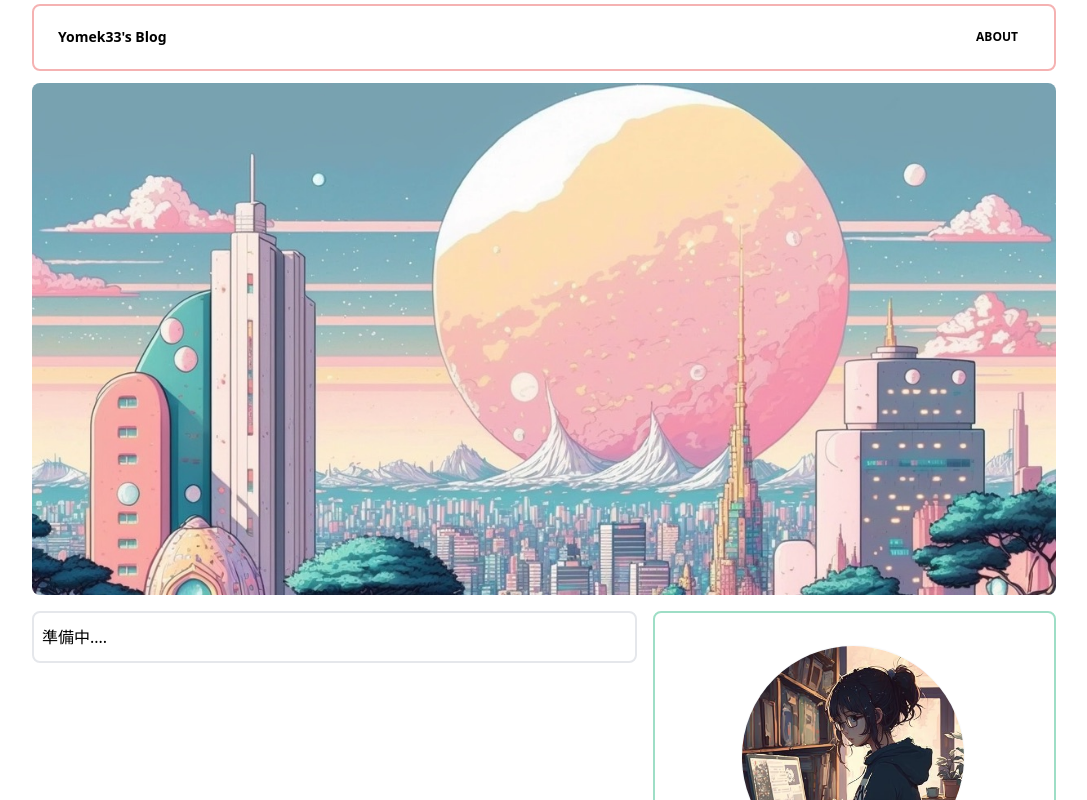
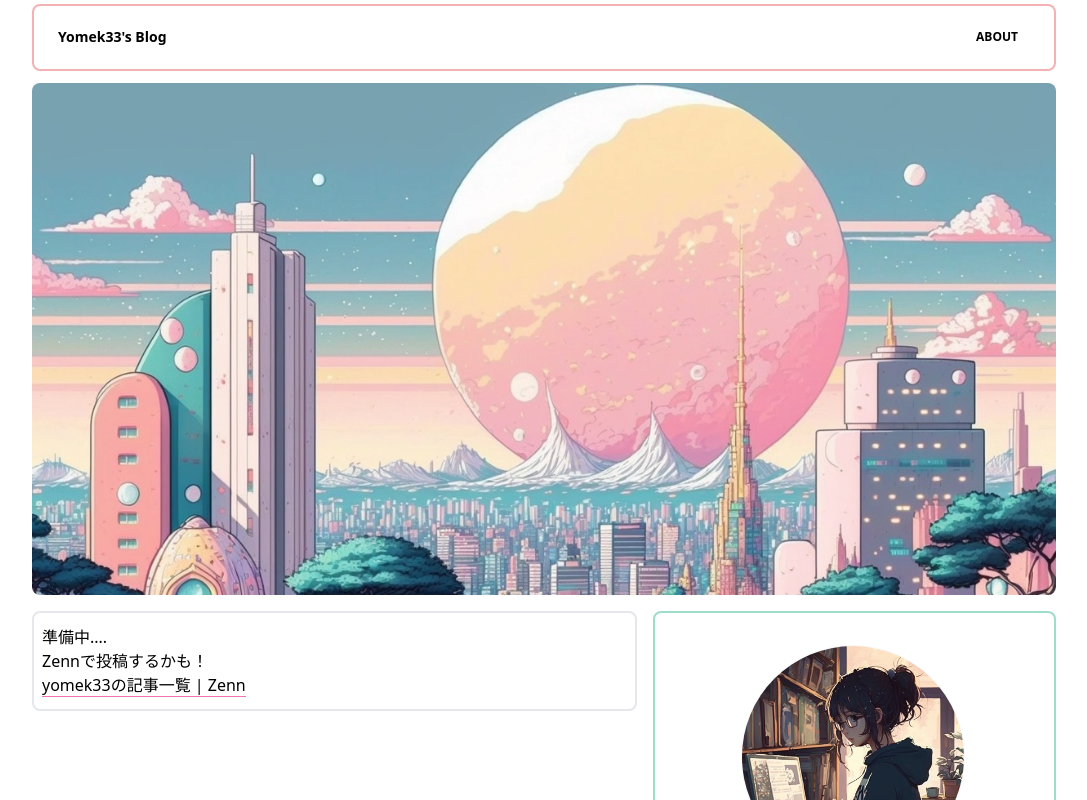
Before and after one commit to yomek33/bloglo, a Next.js app: page /about in a window 1280 px wide. Shown: the top 800 px of the page, without its empty margins (96-1183 px from the left). Built offline with nearby package versions, Linux system fonts and the light colour scheme.

Commit message:
add zenn link

```diff
--- a/package.json
+++ b/package.json
@@ -29,7 +29,8 @@
     "react": "18.2.0",
     "react-dom": "18.2.0",
     "react-syntax-highlighter": "^15.5.0",
-    "sharp": "^0.31.3"
+    "sharp": "^0.31.3",
+    "vercel": "^32.5.0"
   },
   "devDependencies": {
     "@tailwindcss/typography": "^0.5.9",
--- a/pages/about.js
+++ b/pages/about.js
@@ -44,6 +44,13 @@ export default function About() {
         <TwoColumnMain>
           <Block className="min-h-300 w-full max-w-4xl my-5 flex items-center justify-center flex-col">
             準備中....
+            <p>Zennで投稿するかも！</p>
+            <a
+              className="border-b border-b-pink-400"
+              href="https://zenn.dev/yomek33"
+            >
+              yomek33の記事一覧 | Zenn
+            </a>
           </Block>
         </TwoColumnMain>
         <TwoColumnSidebar>
```
Also changed, not shown: 1 other file (tests, documents, lock files or other folders).
